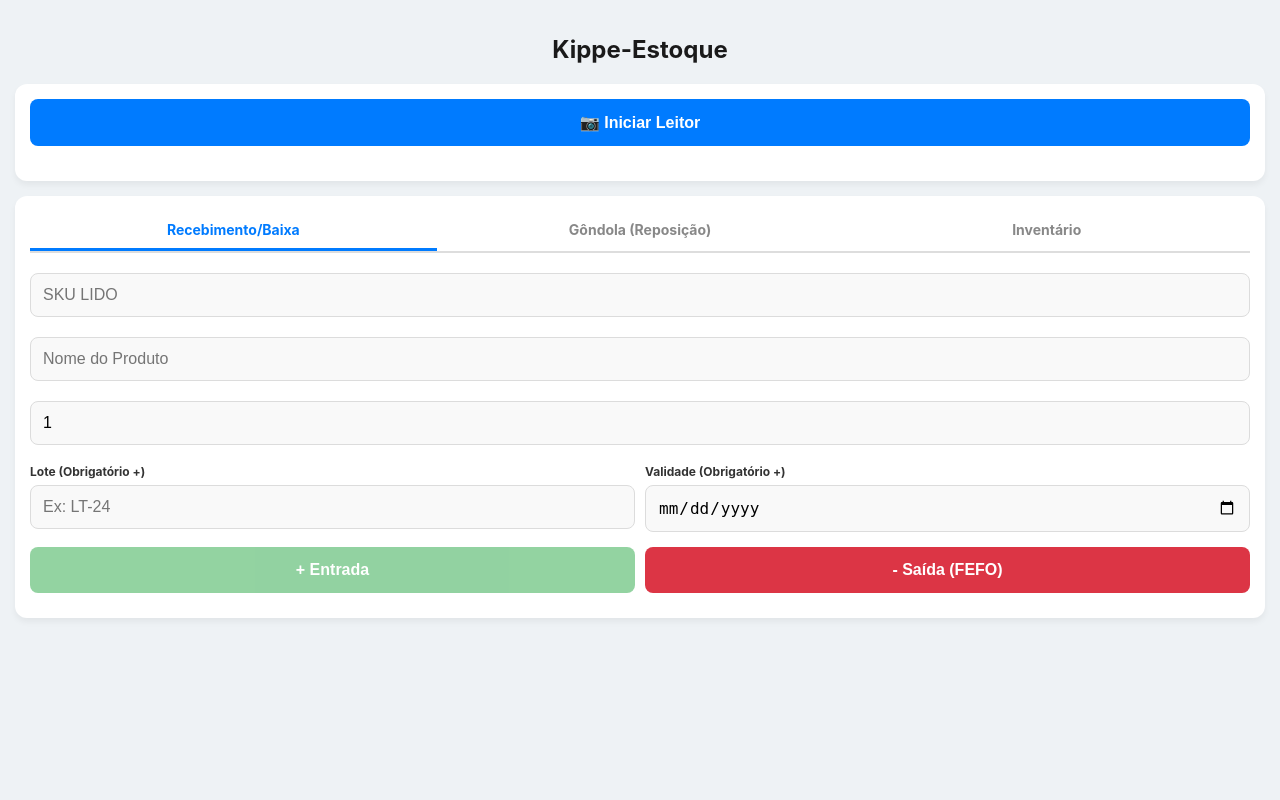
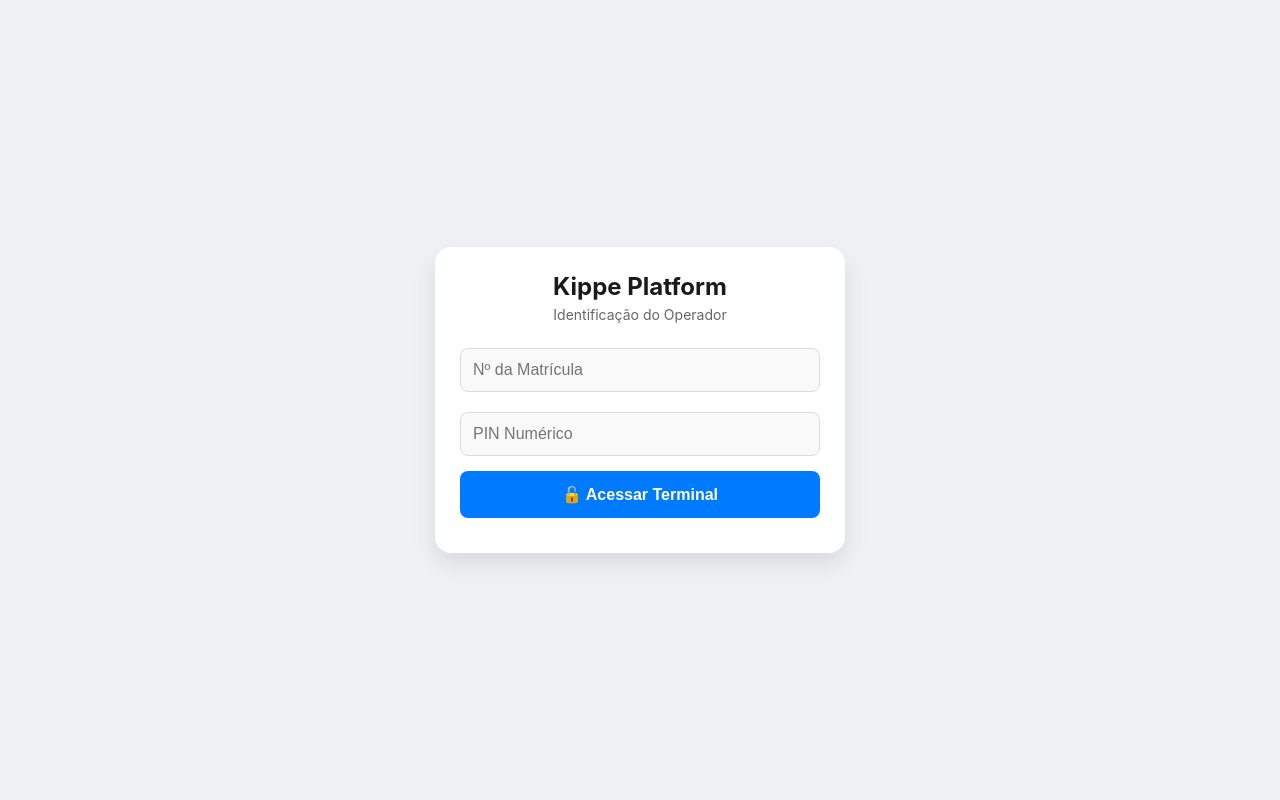
Before and after one commit to thiagocoder30/kippe-estoque, a Flask app: page / in a window 1280 px wide. Run offline with Flask 3, Linux system fonts and the light colour scheme.

Commit message:
feat(security): sincroniza UX do terminal POS com as regras de policy do RBAC (SEC005)

```diff
--- a/templates/index.html
+++ b/templates/index.html
@@ -3,7 +3,7 @@
 <head>
     <meta charset="UTF-8">
     <meta name="viewport" content="width=device-width, initial-scale=1.0, maximum-scale=1.0, user-scalable=no">
-    <title>Kippe-Estoque | Alta Performance</title>
+    <title>Kippe Platform | POS Terminal</title>
     <script src="https://unpkg.com/html5-qrcode"></script>
     <style>
         body { font-family: -apple-system, BlinkMacSystemFont, "Segoe UI", Roboto, sans-serif; background: #eef2f5; margin: 0; padding: 15px; color: #333; }
@@ -13,21 +13,40 @@
         .btn-blue { background: #007bff; }
         .btn-green { background: #28a745; }
         .btn-red { background: #dc3545; }
-        .btn-orange { background: #fd7e14; }
+        .btn-gray { background: #6c757d; }
         input { width: 100%; padding: 12px; margin: 5px 0 15px; border: 1px solid #dcdcdc; border-radius: 8px; box-sizing: border-box; font-size:16px; background: #f9f9f9;}
-        #reader { width: 100%; border-radius: 12px; overflow: hidden; margin-bottom: 10px; border: none; }
-        .tabs { display: flex; border-bottom: 2px solid #ddd; margin-bottom: 15px; overflow-x: auto; white-space: nowrap; }
-        .tab { flex: 1; text-align: center; padding: 10px 15px; cursor: pointer; font-weight: bold; color: #888; font-size: 14px; }
+        #reader { width: 100%; border-radius: 12px; overflow: hidden; margin-bottom: 10px; }
+        .tabs { display: flex; border-bottom: 2px solid #ddd; margin-bottom: 15px; }
+        .tab { flex: 1; text-align: center; padding: 10px; cursor: pointer; font-weight: bold; color: #888; }
         .tab.active { border-bottom: 3px solid #007bff; color: #007bff; }
         .tab-content { display: none; }
         .tab-content.active { display: block; }
         .list-item { display: flex; justify-content: space-between; padding: 10px 0; border-bottom: 1px solid #eee; font-size: 14px; }
         .badge { background: #007bff; color: white; padding: 4px 8px; border-radius: 12px; font-weight: bold; }
+        .badge-gerente { background: #fd7e14; }
         .alert-box { background: #fff3cd; border-left: 4px solid #ffc107; padding: 10px; margin-bottom: 10px; font-size: 14px; }
+        .rbac-blocked { display: none !important; }
+        #auth-overlay { position: fixed; top:0; left:0; width:100%; height:100%; background: #eef2f5; z-index:9999; display: flex; align-items: center; justify-content: center; }
+        .login-box { width: 90%; max-width: 360px; background: white; padding: 25px; border-radius: 16px; box-shadow: 0 10px 25px rgba(0,0,0,0.1); text-align: center; }
     </style>
 </head>
 <body>
-    <h2 style="text-align:center; color:#1a1a1a;">Kippe-Estoque</h2>
+
+    <div id="auth-overlay">
+        <div class="login-box">
+            <h2 style="margin:0 0 5px 0; color:#1a1a1a;">Kippe Platform</h2>
+            <p style="color:#666; font-size:14px; margin:0 0 20px 0;">Identificação do Operador</p>
+            <input type="number" id="auth-matricula" placeholder="Nº da Matrícula" pattern="\d*">
+            <input type="password" id="auth-pin" placeholder="PIN Numérico" inputmode="numeric" pattern="\d*">
+            <button class="btn btn-blue" onclick="executarLogin()">🔓 Acessar Terminal</button>
+        </div>
+    </div>
+
+    <div id="app-context" style="display:none;">
+        <div class="list-item" style="background: white; padding: 10px; border-radius: 8px; margin-bottom: 15px; box-shadow: 0 2px 4px rgba(0,0,0,0.02);">
+            <span>Identidade: <b id="user-display">---</b> <span class="badge" id="role-display">---</span></span>
+            <a href="#" onclick="executarLogout()" style="color:#dc3545; font-weight:bold; text-decoration:none; font-size:14px;">Logoff</a>
+        </div>
 
         <div class="card">
             <button class="btn btn-blue" onclick="startScanner()">📷 Iniciar Leitor</button>
@@ -36,27 +55,28 @@
 
         <div class="card">
             <div class="tabs">
-            <div class="tab active" onclick="switchTab('caixa')">Recebimento/Baixa</div>
-            <div class="tab" onclick="switchTab('reposicao')">Gôndola (Reposição)</div>
+                <div class="tab active" onclick="switchTab('caixa')">Movimentação</div>
+                <div class="tab" onclick="switchTab('reposicao')">Reposição</div>
                 <div class="tab" onclick="switchTab('estoque')">Inventário</div>
             </div>
 
             <div id="caixa-tab" class="tab-content active">
                 <input type="text" id="sku" placeholder="SKU LIDO" readonly>
-            <input type="text" id="nome" placeholder="Nome do Produto">
+
+                <div id="wrapper-nome-produto" class="rbac-blocked">
+                    <label style="font-size: 11px; font-weight: bold; color: #fd7e14;">⚠️ NOVO SKU DETECTADO (Requer Perfil Gerencial):</label>
+                    <input type="text" id="nome" placeholder="Nome do Novo Produto">
+                </div>
+
                 <input type="number" id="qtd" placeholder="Quantidade" value="1">
-
                 <div style="display:flex; gap:10px;">
                     <div style="flex:1;">
-                    <label style="font-size:12px; font-weight:bold;">Lote (Obrigatório +)</label>
-                    <input type="text" id="lote" placeholder="Ex: LT-24" oninput="validarCampos()">
+                        <input type="text" id="lote" placeholder="Lote" oninput="validarCampos()">
                     </div>
                     <div style="flex:1;">
-                    <label style="font-size:12px; font-weight:bold;">Validade (Obrigatório +)</label>
                         <input type="date" id="validade" onchange="validarCampos()">
                     </div>
                 </div>
-
                 <div style="display: flex; gap: 10px;">
                     <button class="btn btn-green" id="btn-entrada" onclick="processarTransacao('+')" disabled>+ Entrada</button>
                     <button class="btn btn-red" onclick="processarTransacao('-')">- Saída (FEFO)</button>
@@ -65,19 +85,21 @@
 
             <div id="reposicao-tab" class="tab-content">
                 <div id="instrucoes-reposicao">
-                <p style="text-align:center; color:#666; font-size: 14px;">Para repor a gôndola, leia o código de barras do produto na prateleira para saber qual Lote buscar no depósito.</p>
+                    <p style="text-align:center; color:#666; font-size: 14px;">Aguardando leitura de gôndola...</p>
                 </div>
             </div>
 
             <div id="estoque-tab" class="tab-content">
-            <button class="btn" style="background:#6c757d;" onclick="carregarEstoque()">🔄 Atualizar Inventário</button>
+                <button class="btn btn-gray" onclick="carregarEstoque()">🔄 Atualizar</button>
                 <div id="lista-estoque" style="margin-top: 10px;"></div>
+            </div>
         </div>
     </div>
 
     <script>
         let html5QrcodeScanner;
         let currentTab = 'caixa';
+        let operatorRole = 'OPERADOR';
 
         function playBeep() {
             try {
@@ -86,6 +108,53 @@
                 osc.type = 'sine'; osc.frequency.setValueAtTime(880, ctx.currentTime);
                 osc.connect(ctx.destination); osc.start(); osc.stop(ctx.currentTime + 0.1);
             } catch (e) {}
+        }
+
+        async function checarSessao() {
+            const res = await fetch('/api/auth/me');
+            const data = await res.json();
+            if (data.authenticated) {
+                operatorRole = data.operator.role;
+                document.getElementById('auth-overlay').style.display = 'none';
+                document.getElementById('app-context').style.display = 'block';
+                document.getElementById('user-display').innerText = data.operator.name;
+
+                const roleBadge = document.getElementById('role-display');
+                roleBadge.innerText = operatorRole;
+                if(operatorRole === 'GERENTE') {
+                    roleBadge.classList.add('badge-gerente');
+                } else {
+                    roleBadge.classList.remove('badge-gerente');
+                }
+
+                carregarEstoque();
+            } else {
+                document.getElementById('auth-overlay').style.display = 'flex';
+                document.getElementById('app-context').style.display = 'none';
+            }
+        }
+
+        async function executarLogin() {
+            const matricula = document.getElementById('auth-matricula').value;
+            const pin = document.getElementById('auth-pin').value;
+            const res = await fetch('/api/auth/login', {
+                method: 'POST',
+                headers: {'Content-Type': 'application/json'},
+                body: JSON.stringify({id: matricula, pin: pin})
+            });
+            if(res.ok) {
+                document.getElementById('auth-matricula').value = '';
+                document.getElementById('auth-pin').value = '';
+                checarSessao();
+            } else {
+                const err = await res.json();
+                alert("Bloqueio de Segurança: " + err.error);
+            }
+        }
+
+        async function executarLogout() {
+            await fetch('/api/auth/logout', {method: 'POST'});
+            checarSessao();
         }
 
         function switchTab(t) {
@@ -106,51 +175,30 @@
                 if (navigator.vibrate) navigator.vibrate(100);
                 html5QrcodeScanner.stop(); html5QrcodeScanner = null;
 
-                // Roteamento inteligente baseado na aba atual
-                if(currentTab === 'reposicao') {
-                    gerarPickList(decodedText);
-                } else {
+                if(currentTab === 'reposicao') gerarPickList(decodedText);
+                else {
                     document.getElementById('sku').value = decodedText;
                     verificarCadastro(decodedText);
                 }
             }, (err) => {}).catch(err => alert(err));
         }
 
-        // --- FLUXO DE REPOSIÇÃO (PICK-LIST) ---
-        async function gerarPickList(sku) {
-            const res = await fetch(`/api/reposicao/${sku}`);
-            const div = document.getElementById('instrucoes-reposicao');
+        async function verificarCadastro(sku) {
+            const res = await fetch(`/api/produto/${sku}`);
+            const inputNomeWrapper = document.getElementById('wrapper-nome-produto');
 
             if(res.status === 404) {
-                div.innerHTML = `<div class="alert-box" style="border-color:#dc3545; background:#f8d7da;">Produto não encontrado no sistema.</div>`;
-                return;
+                // Caso seja novo SKU, valida a capacidade RBAC do usuário logado antes de exibir o formulário
+                if(operatorRole !== 'GERENTE') {
+                    alert("🛑 OPERAÇÃO BLOQUEADA\nO SKU lido não está cadastrado. Apenas gerentes podem realizar a catalogação de novos produtos.");
+                    document.getElementById('sku').value = '';
+                    inputNomeWrapper.classList.add('rbac-blocked');
+                } else {
+                    inputNomeWrapper.classList.remove('rbac-blocked');
+                    document.getElementById('nome').focus();
                 }
-
-            const data = await res.json();
-            if(data.total_quantity === 0) {
-                div.innerHTML = `<div class="alert-box" style="border-color:#dc3545; background:#f8d7da;"><b>${data.name}</b><br>Ruptura de Estoque (Estoque Zero no depósito).</div>`;
-                return;
-            }
-
-            let html = `<h3>${data.name}</h3>`;
-            html += `<p><b>Total no Depósito:</b> ${data.total_quantity} unidades</p>`;
-            html += `<h4 style="color:#fd7e14;">Ordem de Retirada (FEFO):</h4>`;
-
-            data.instructions.forEach((lote, index) => {
-                html += `
-                <div class="alert-box">
-                    <b>${index + 1}º - Pegar do Lote: ${lote.lote}</b><br>
-                    <small>Validade: ${lote.validade} | Disponível: ${lote.qtd_disponivel} un.</small>
-                </div>`;
-            });
-            div.innerHTML = html;
-        }
-
-        // --- FLUXO DE CAIXA/DOCA ---
-        async function verificarCadastro(sku) {
-            const res = await fetch(`/api/produto/${sku}`);
-            if(res.status === 404) document.getElementById('nome').focus();
-            else {
+            } else {
+                inputNomeWrapper.classList.add('rbac-blocked');
                 const data = await res.json();
                 document.getElementById('nome').value = data.name;
                 document.getElementById('qtd').focus();
@@ -172,11 +220,14 @@
             const lote = document.getElementById('lote').value;
             const validade = document.getElementById('validade').value;
 
-            if(!sku || qtd <= 0) return alert("SKU e Quantidade obrigatórios.");
-
+            // Bloqueio preventivo na UI para novos cadastros por operadores
             let resCheck = await fetch(`/api/produto/${sku}`);
             if(resCheck.status === 404) {
-                if(!nome) return alert("Novo produto. NOME é obrigatório.");
+                if(operatorRole !== 'GERENTE') {
+                    return alert("Erro: Operação negada por política de segurança.");
+                }
+                if(!nome) return alert("Nome do produto obrigatório para cadastro.");
+
                 await fetch('/api/produto', {
                     method: 'POST', headers: {'Content-Type': 'application/json'},
                     body: JSON.stringify({id: sku, name: nome})
@@ -201,11 +252,13 @@
                 document.getElementById('qtd').value = '1';
                 document.getElementById('lote').value = '';
                 document.getElementById('validade').value = '';
+                document.getElementById('wrapper-nome-produto').classList.add('rbac-blocked');
                 validarCampos();
-                alert("Movimentação Registrada!");
+                alert("Movimentação processada com sucesso.");
             } else {
                 const data = await resMov.json();
-                alert("🛑 BLOQUEIO DO SISTEMA:\n" + data.error);
+                alert("🛑 REJEIÇÃO DA PLATAFORMA:\n" + data.error);
+                if(resMov.status === 401 || resMov.status === 403) checarSessao();
             }
         }
 
@@ -221,6 +274,8 @@
             });
             document.getElementById('lista-estoque').innerHTML = html;
         }
+
+        checarSessao();
     </script>
 </body>
 </html>
```
Also changed, not shown: ESTADO_PROJETO.md (+7 -7 lines), docs/checkpoints/CHECKPOINT-016.md (added, +50 -0 lines), reports/SPRINT_MANIFEST_SEC005.json (added, +13 -0 lines). Lines whose indentation alone changed are shown as unchanged.
